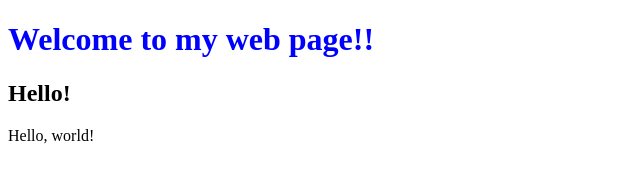
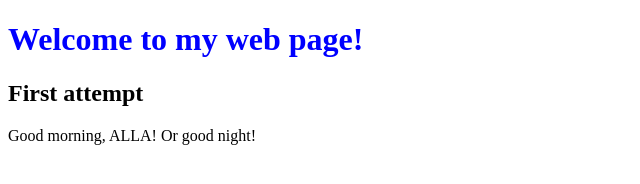
Before and after one commit to OlekKi/OlekKi.github.io, a plain HTML site: page index.html in a window 1280 px wide. Shown: the whole page, without its empty margins (0-640 px from the left). Drawn offline with Linux system fonts and the light colour scheme.

Commit message:
Hi to wife

```diff
--- a/index.html
+++ b/index.html
@@ -1,7 +1,7 @@
 <!DOCTYPE html>
 <html>
     <head>
-        <title>Hello!</title>
+        <title>Web site</title>
         <style>
             h1{
                 color: blue;
@@ -9,8 +9,9 @@
         </style>
     </head>
     <body>
-        <h1>Welcome to my web page!!</h1>
-        <h2>Hello!</h2>
-        Hello, world!
+        <h1>Welcome to my web page!</h1>
+        <h2>First attempt</h2>
+        Good morning, ALLA!
+        Or good night!
     </body>
 </html>
```
